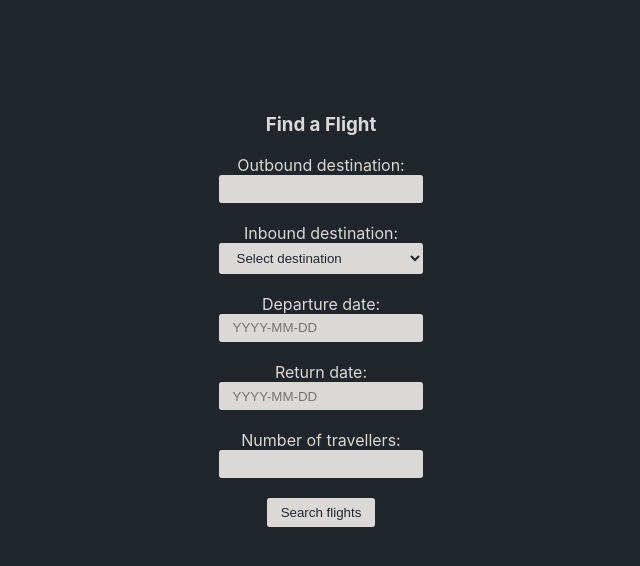
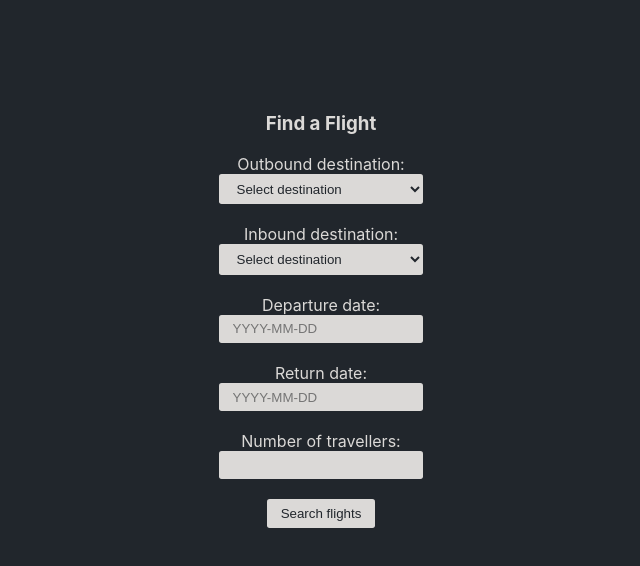
Before and after one commit to rachelnewby/destination-unknown, a React (Create React App) app in the folder frontend/: page / in a window 1280 px wide. Shown: the top 566 px of the page, without its empty margins (319-959 px from the left). Built offline with nearby package versions, Linux system fonts and the light colour scheme.

Commit message:
City input now included

```diff
--- a/frontend/src/components/form/form.js
+++ b/frontend/src/components/form/form.js
@@ -3,9 +3,29 @@ import './form.css';
 import PriceChart from '../priceChart/priceChart';
 import ErrorMessage from '../errorMessage/errorMessage';
 
+
 const inbound = [
-  { airportcode: 'MAD', name: 'madrid-spain', place: 'Madrid' }
-];
+  {name: "paris-france", airportcode: "CDG", place: 'Paris'},
+  {name: "bologna-italy", aircodecode: "BLQ", place: 'Bologna'},
+  {name: "rome-italy", aircodecode: "FCO", place: 'Rome'},
+  {name: "barcelona-spain", code: "BCN", place: 'Barcelona'},
+  {name: "ibiza-spain", code: "IBZ", place: 'Ibiza'},
+  {name: "lisbon-portugal", code: "LIS", place: 'Lisbon'},
+  {name: "porto-portugal", code: "OPO", place: 'Porto'},
+  {name: "copenhagen-denmakr", code: "CPH", place: 'Copenhagen'},
+  {name: "budapest-hungary", code: "BUD", place: 'Budapest'},
+  {name: "prague-czech-republic", code: "PRG", place: 'Prague'},
+  {name: "athens-greece", code: "ASH", place: 'Athens'},
+  {name: "krakow-poland", code: "KRK", place: 'Krakow'}
+]
+const outbound = [
+  {place: "Heathrow", airportcode: "LHR"},
+  {place: "Manchester", airportcode: "MAN"},
+  {place: "Cardiff", airportcode: "CWL"},
+  {place: "Bristol", airportcode: "BRS"},
+  {place: "Edinburgh", airportcode: "EDI"},
+  {place: "Dublin", airportcode: "DUB"}
+]
 
 function FlightForm(clickFunction) {
   const [numberOfTravellers, setNumberofTravellers] = useState("");
@@ -67,7 +87,12 @@ function FlightForm(clickFunction) {
           <div class="form__row">
           <div class="form__input">
           <label>Outbound destination:</label>
-            <input className="form-control" type="text" value={outboundDestination} onChange={(event) => setOutboundDestination(event.target.value)} />
+          <select className="form-control" value={outboundDestination} onChange={(event) => setOutboundDestination(event.target.value)}>
+                <option value="">Select destination</option>
+                {outbound.map((option) => (
+                  <option key={option.airportcode} value={option.airportcode}>{option.place}</option>
+                ))}
+              </select>
           </div>
           </div>
           </div>
```
